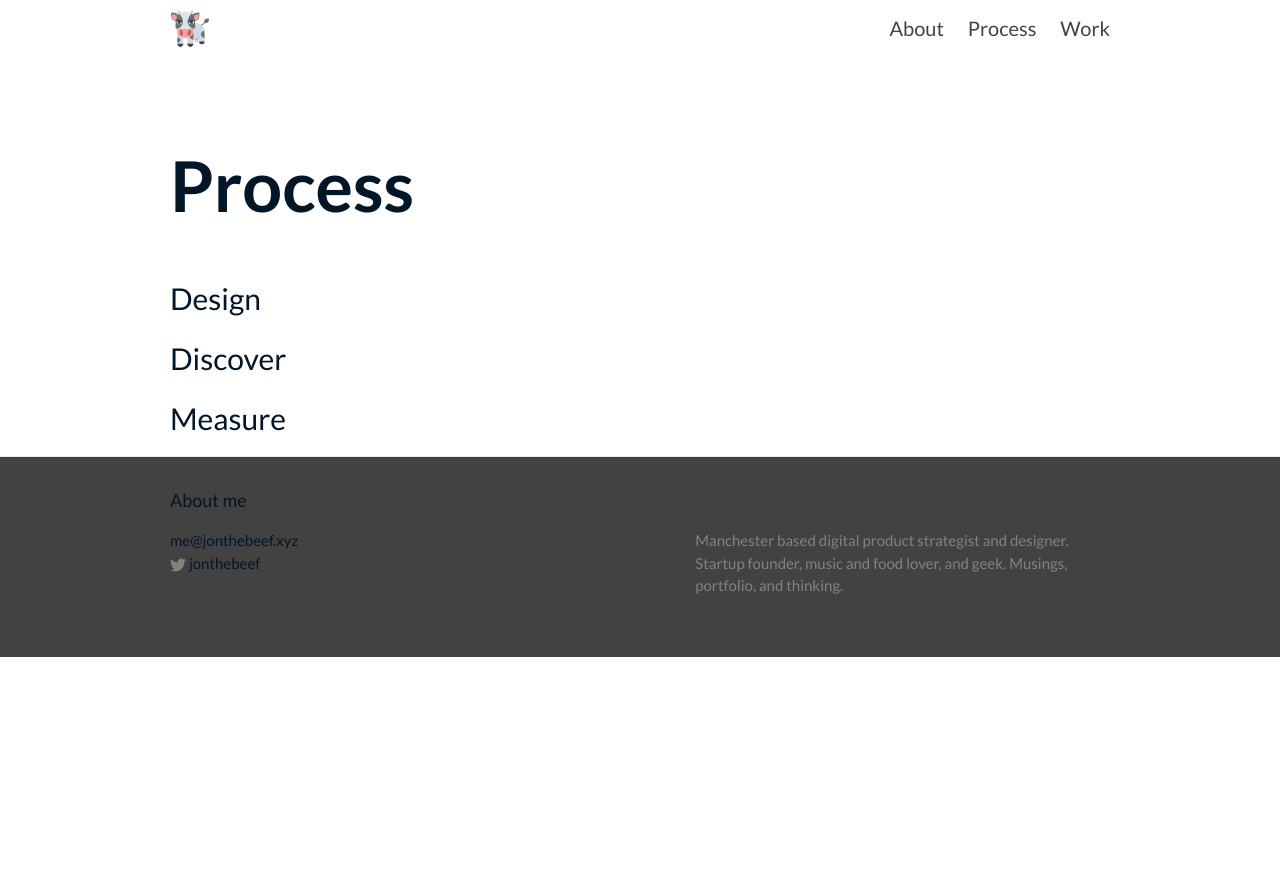
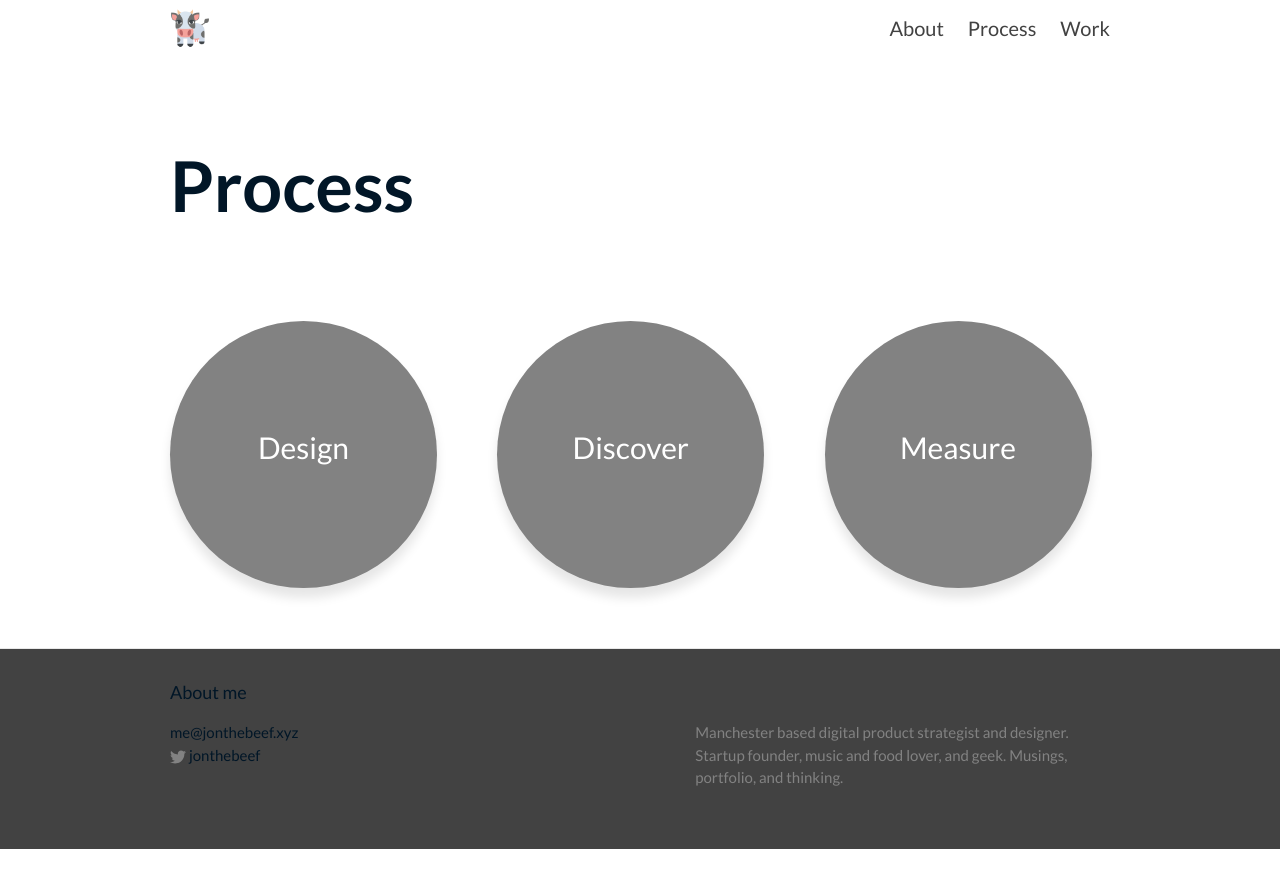
Before and after one commit to jonthebeef/jonthebeef.github.io, a Jekyll site: the page built from process.html, in a window 1280 px wide. Shown: the top 888 px of the page. Built offline with Jekyll 4.4.1, drawn with Linux system fonts in a browser that asks for light colours; some web fonts are replaced.

Commit message:
lots and lots of tweakery

```diff
--- a/_sass/_layout.scss
+++ b/_sass/_layout.scss
@@ -253,7 +253,6 @@
     margin-bottom: 0.67em;
     font-weight:700;
 
-
     @include media-query($on-laptop) {
         font-size: 36px;
     }
@@ -261,14 +260,12 @@
 
 .post-title2 {
     font-size: 90px;
-    font-family: 'Comfortaa', cursive;
+    font-family: 'Comfortaa', serif;
     // color: #f9320c;
     letter-spacing: -1px;
     line-height: 1.2;
     margin-top: 1.2em;
     margin-bottom: 0.67em;
-    // font-weight:700;
-
 
     @include media-query($on-laptop) {
         font-size: 40px;
@@ -459,3 +456,33 @@
     }
 
   }
+
+  .process {
+      display: inline-block;
+      width: 267px;
+      height: 28.4%;
+      margin-right: 6%;
+      background-color: $grey-color;
+      color: white;
+      text-align: center;
+      vertical-align: middle;
+      line-height: 252px;
+      border-radius: 50%;
+      box-shadow: 0 10px 11px rgba(0, 0, 0, 0.1);
+
+      a {
+        color: white;
+        text-decoration: none;
+      }
+
+      &:hover {
+        background-color: $pink-color;
+      }
+    }
+
+  .processes {
+    margin: 60px 0;
+    width: 100%;
+    :last-child:not(:only-child) { margin-right: 0px !important}
+
+  }
```
Also changed, not shown: css/main.scss (line endings or trailing spaces).
